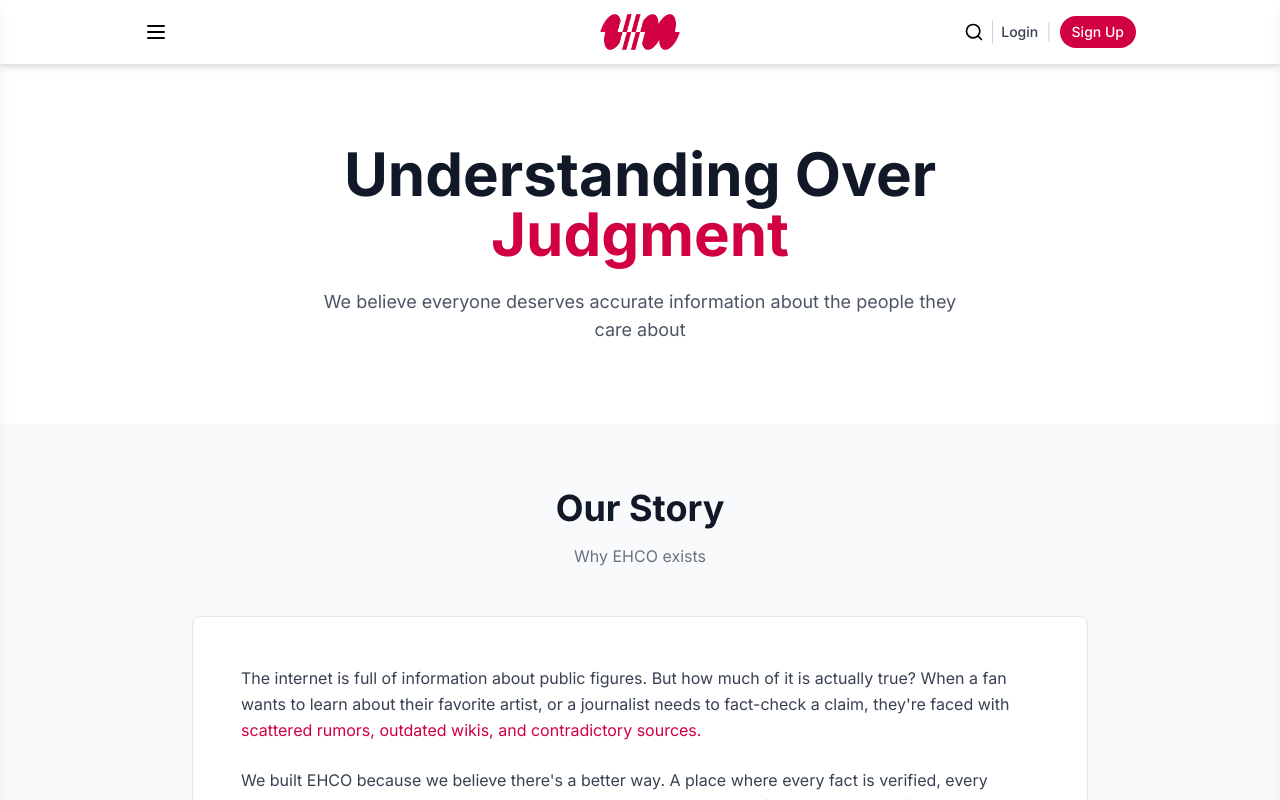
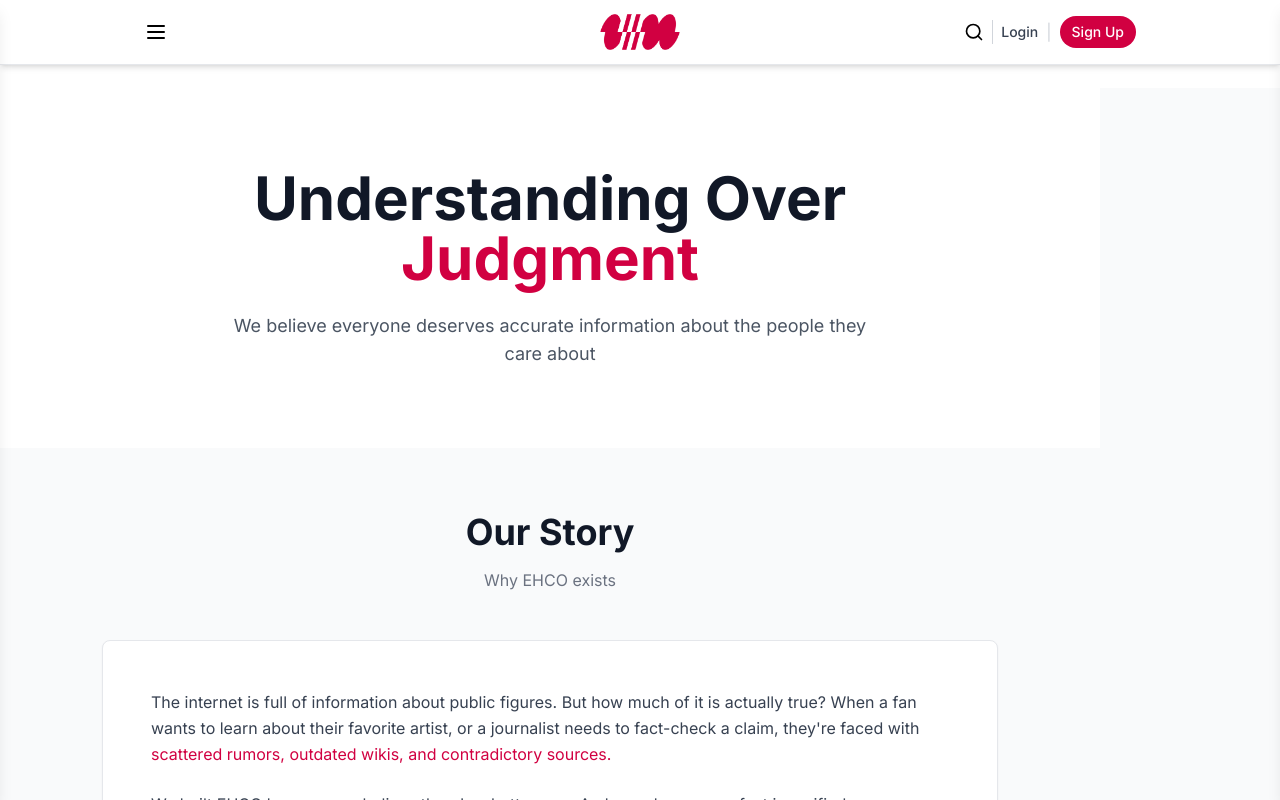
Before and after one commit to ehco-tech/ehco-web, a Next.js app: page /about-ehco in a window 1280 px wide. Shown: the top 800 px of the page. Built offline with nearby package versions, Linux system fonts and the light colour scheme; no server answers; the database is empty.

Commit message:
adjusted ad placements

```diff
--- a/src/app/layout.tsx
+++ b/src/app/layout.tsx
@@ -130,7 +130,23 @@ export default function RootLayout({
           crossOrigin="anonymous"></script>
       </head>
       <body className={inter.className}>
-        <Script id="ad-config-1" strategy="afterInteractive">
+        <Script
+          src="https://pl28337917.effectivegatecpm.com/43cb9ad4088581450e0265e080cc75ec/invoke.js"
+          strategy="afterInteractive"
+          async
+          data-cfasync="false"
+        />
+        <Providers>
+          <ScrollToTop />
+          <div className="fixed top-0 left-0 right-0 z-50 shadow-md">
+            <Header />
+          </div>
+
+          {/* Horizontal Banner Ad - Below Header (320x50) */}
+          <div className="pt-16 bg-gray-50 dark:bg-black">
+            <div className="flex justify-center items-center py-3 bg-white dark:bg-[#1d1d1f]">
+              <div id="ad-banner-horizontal">
+                <Script id="ad-banner-config" strategy="lazyOnload">
                   {`
                     atOptions = {
                       'key' : '4b77689bf7394b9ee645a2a752c04a33',
@@ -143,9 +159,25 @@ export default function RootLayout({
                 </Script>
                 <Script
                   src="https://www.highperformanceformat.com/4b77689bf7394b9ee645a2a752c04a33/invoke.js"
-          strategy="afterInteractive"
+                  strategy="lazyOnload"
                 />
-        <Script id="ad-config-2" strategy="afterInteractive">
+              </div>
+            </div>
+          </div>
+
+          {/* Main Content with Sidebar Layout */}
+          <div className="min-h-screen bg-gray-50 dark:bg-black">
+            <div className="flex flex-col lg:flex-row max-w-[1400px] mx-auto">
+              {/* Main Content */}
+              <main className="flex-1 w-full lg:w-auto">
+                {children}
+                <JsonLd data={websiteSchema} />
+              </main>
+
+              {/* Right Sidebar Ad - Desktop Only (160x300) */}
+              <aside className="hidden lg:block w-[180px] sticky top-20 self-start p-4">
+                <div id="ad-sidebar-skyscraper" className="flex justify-center">
+                  <Script id="ad-sidebar-config" strategy="lazyOnload">
                     {`
                       atOptions = {
                         'key' : 'b6fd012836d0efc4358182fcf429e9f4',
@@ -158,24 +190,12 @@ export default function RootLayout({
                   </Script>
                   <Script
                     src="https://www.highperformanceformat.com/b6fd012836d0efc4358182fcf429e9f4/invoke.js"
-          strategy="afterInteractive"
+                    strategy="lazyOnload"
                   />
-        <Script
-          src="https://pl28337917.effectivegatecpm.com/43cb9ad4088581450e0265e080cc75ec/invoke.js"
-          strategy="afterInteractive"
-          async
-          data-cfasync="false"
-        />
-        <Providers>
-          <ScrollToTop />
-          <div className="fixed top-0 left-0 right-0 z-50 shadow-md">
-            <Header />
                 </div>
-          {/* <ProfileCompletionBanner /> */}
-          <main className="min-h-screen pt-16 bg-gray-50 dark:bg-black">
-            {children}
-            <JsonLd data={websiteSchema} />
-          </main>
+              </aside>
+            </div>
+          </div>
 
           {/* Footer - white background with only copyright and links */}
           <footer className="mt-0 bg-white dark:bg-[#1d1d1f] border-t border-gray-200 dark:border-gray-800 py-8">
```
Lines whose indentation alone changed are shown as unchanged.
